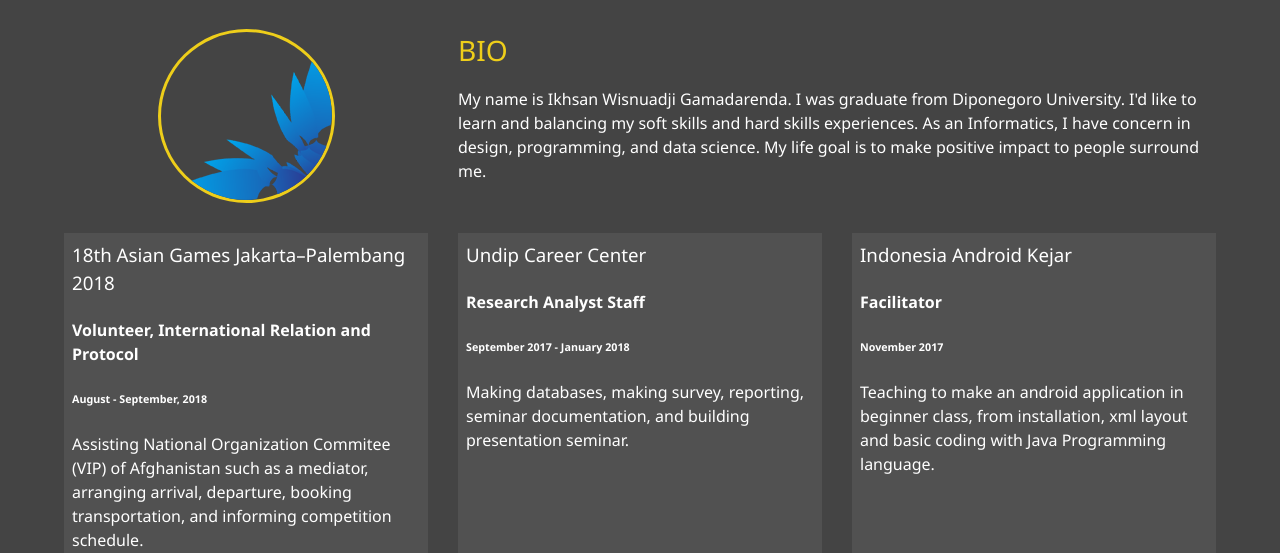
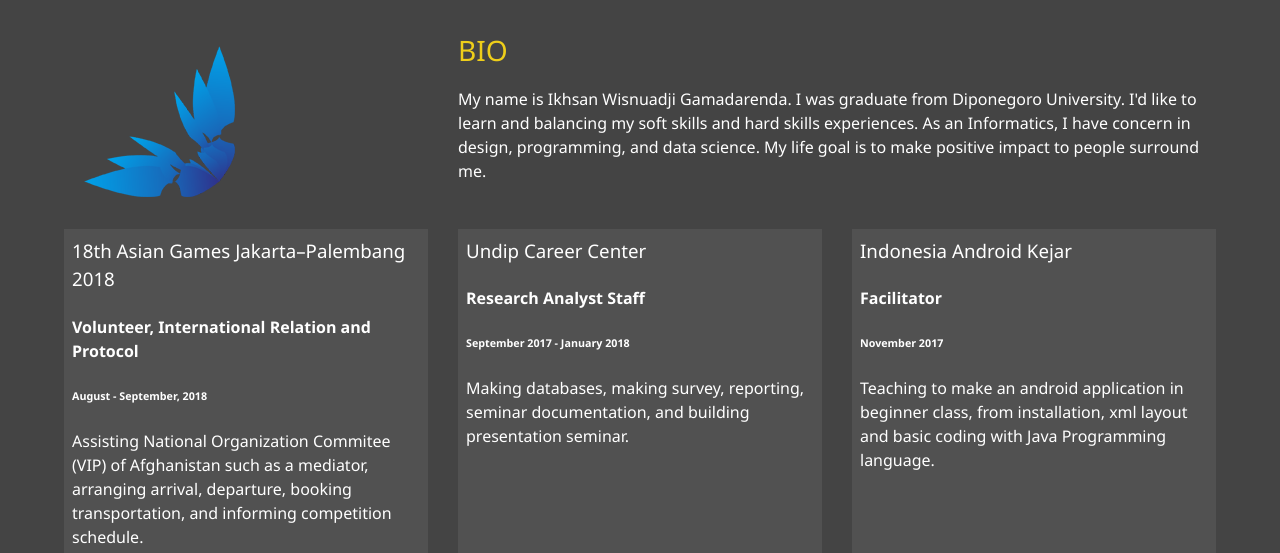
Before and after one commit to ikhsangama/myportfolio, a plain HTML site: page aboutme.html in a window 1280 px wide. Shown: the part 247-800 px from the top of the page. Drawn offline with Linux system fonts and the light colour scheme.

Commit message:
about me update

```diff
--- a/aboutme.html
+++ b/aboutme.html
@@ -56,7 +56,8 @@
       </h1>
       <h2 class="sm-heading">About me and my experiences...</h2>
       <div class="about-info">
-        <img src="img/WaterMarkSmall.png" alt="IkhsanGama" class="bio-image" />
+        <!-- <img src="img/WaterMarkSmall.png" alt="IkhsanGama" class="bio-image" /> -->
+        <img src="img/WaterMarkSmall.png" alt="IkhsanGama" />
 
         <div class="bio">
           <h3 class="text-secondary">BIO</h3>
```
